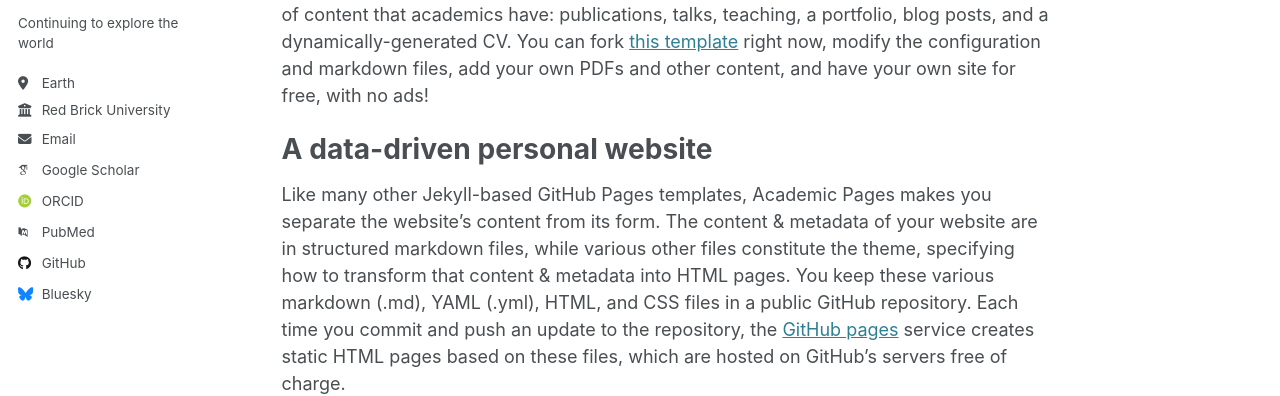
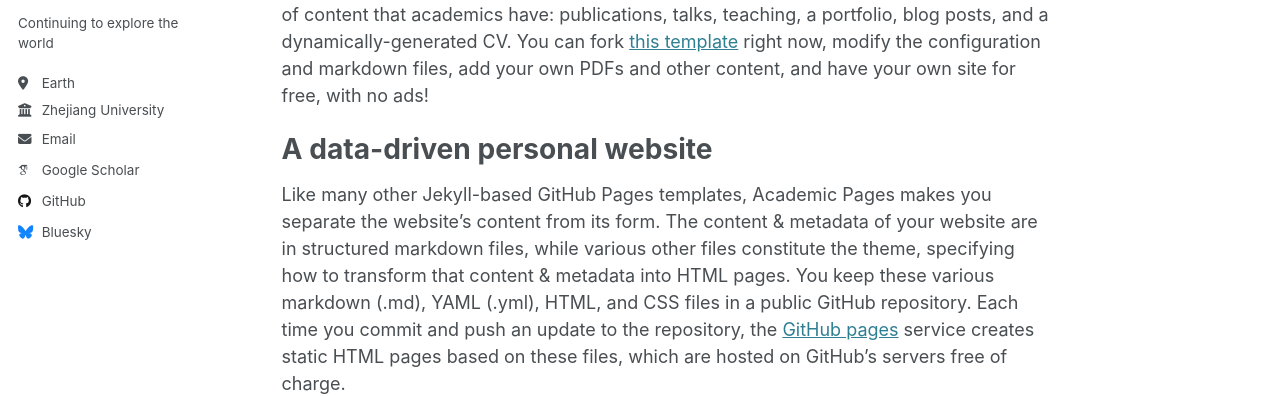
Before and after one commit to TianleLiu0303/TianleLiu0303.github.io, a Jekyll site: the page built from _pages/about.md, in a window 1280 px wide. Shown: the part 310-706 px from the top of the page. Built offline with Jekyll 4.4.1, drawn with Linux system fonts in a browser that asks for light colours; some web fonts are replaced.

Commit message:
Update _config.yml

```diff
--- a/_config.yml
+++ b/_config.yml
@@ -27,7 +27,7 @@ author:
   pronouns         : # example: "she/her"
   bio              : "Continuing to explore the world"
   location         : "Earth"
-  employer         : "Red Brick University"
+  employer         : "Zhejiang University"
   uri              : # URL
   email            : "liutianle@zju.edu.cn"
 
@@ -35,9 +35,9 @@ author:
   arxiv            : # URL - Update with the correct link to your profile
   googlescholar    : "https://scholar.google.com.hk/citations?hl=zh-CN&user=5iiTQyUAAAAJ"
   impactstory      : # URL
-  orcid            : "http://orcid.org/yourorcidurl"
+  orcid            : # "http://orcid.org/yourorcidurl"
   semantic         : # URL
-  pubmed           : "https://www.ncbi.nlm.nih.gov/pubmed/?term=john+snow"
+  pubmed           : # "https://www.ncbi.nlm.nih.gov/pubmed/?term=john+snow"
   researchgate     : # URL
   scopus           : # URL
 
@@ -45,7 +45,7 @@ author:
   bitbucket        : # Username - Update with your username on the site
   codepen          : # Username
   dribbble         : # Username
-  github           : "academicpages"
+  github           : "https://github.com/TianleLiu0303?tab=repositories"
   kaggle           : # Username
   stackoverflow    : # User number or user number and name (i.e., use "1" or "1/jeff-atwood")
 
```
